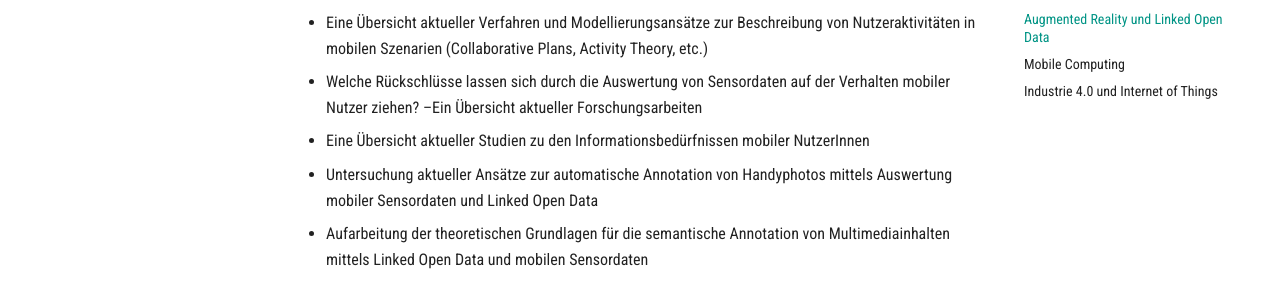
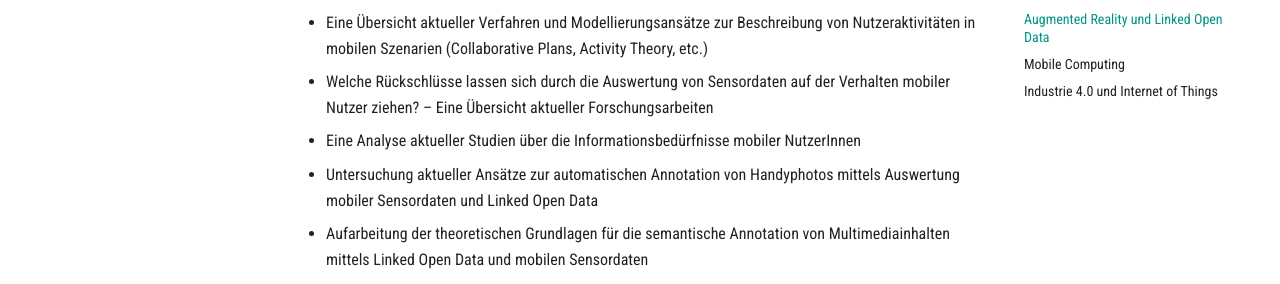
Before and after one commit to StefanZander/stefanzander.github.io, an MkDocs documentation site: the page built from docs/themen.md, in a window 1280 px wide and 900 px high, scrolled down 1473 px. Shown: the part 188-472 px from the top of the window. Built offline with MkDocs 1.6.1 and Material for MkDocs 9.7.7, drawn with Linux system fonts in a browser that asks for light colours; some of the changed text lies outside the part shown.

Commit message:
Update themen.md

```diff
--- a/docs/themen.md
+++ b/docs/themen.md
@@ -41,9 +41,9 @@ Die konkrete Ausgestaltung der Bearbeitung erfolgt in Abstimmung zwischen Studie
 ## Mobile Computing
 
 - Eine Übersicht aktueller Verfahren und Modellierungsansätze zur Beschreibung von Nutzeraktivitäten in mobilen Szenarien (Collaborative Plans, Activity Theory, etc.)
-- Welche Rückschlüsse lassen sich durch die Auswertung von Sensordaten auf der Verhalten mobiler Nutzer ziehen? –Ein Übersicht aktueller Forschungsarbeiten
-- Eine Übersicht aktueller Studien zu den Informationsbedürfnissen mobiler NutzerInnen
-- Untersuchung aktueller Ansätze zur automatische Annotation von Handyphotos mittels Auswertung mobiler Sensordaten und Linked Open Data
+- Welche Rückschlüsse lassen sich durch die Auswertung von Sensordaten auf der Verhalten mobiler Nutzer ziehen? – Eine Übersicht aktueller Forschungsarbeiten
+- Eine Analyse aktueller Studien über die Informationsbedürfnisse mobiler NutzerInnen
+- Untersuchung aktueller Ansätze zur automatischen Annotation von Handyphotos mittels Auswertung mobiler Sensordaten und Linked Open Data
 - Aufarbeitung der theoretischen Grundlagen für die semantische Annotation von Multimediainhalten mittels Linked Open Data und mobilen Sensordaten
 - Untersuchung aktueller Ansätze zur semantischen Beschreibung und Verarbeitung von Kontextinformationen in mobilen Systemen
 - Welche Rückschlüsse lassen sich durch die Auswertung von Sensordaten auf das Verhalten mobiler Nutzer ziehen? Ein Übersicht aktueller Forschungsarbeiten
```
Also changed, not shown: other parts of docs/themen.md (+1 -1 lines).
